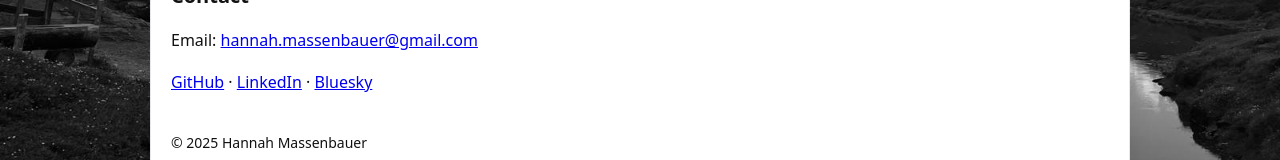
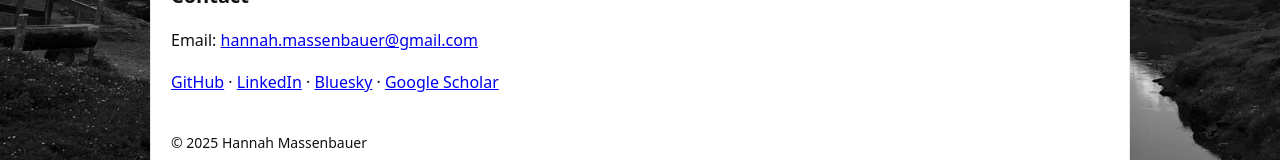
Before and after one commit to hmassenb/hmassenb.github.io, a plain HTML site: page index.html in a window 1280 px wide. Shown: the part 728-888 px from the top of the page. Drawn offline with Linux system fonts and the light colour scheme.

Commit message:
Update index.html

```diff
--- a/index.html
+++ b/index.html
@@ -181,7 +181,7 @@
     <section id="contact">
       <h2>Contact</h2>
       <p>Email: <a href="mailto:hannah.massenbauer@gmail.com">hannah.massenbauer@gmail.com</a></p>
-      <p><a href="https://github.com/hmassenb" target="_blank" rel="noopener">GitHub</a> · <a href="https://linkedin.com/in/hannah-massenbauer-8964a2214" target="_blank" rel="noopener">LinkedIn</a> · <a href="https://bsky.app/profile/hannahmassenbauer.bsky.social" target="_blank" rel="noopener">Bluesky</a></p>
+      <p><a href="https://github.com/hmassenb" target="_blank" rel="noopener">GitHub</a> · <a href="https://linkedin.com/in/hannah-massenbauer-8964a2214" target="_blank" rel="noopener">LinkedIn</a> · <a href="https://bsky.app/profile/hannahmassenbauer.bsky.social" target="_blank" rel="noopener">Bluesky</a> · <a href="https://scholar.google.com/citations?user=Zn32baYAAAAJ" target="_blank" rel="noopener">Google Scholar</a> </p>
     </section>
 
     <footer>
```
